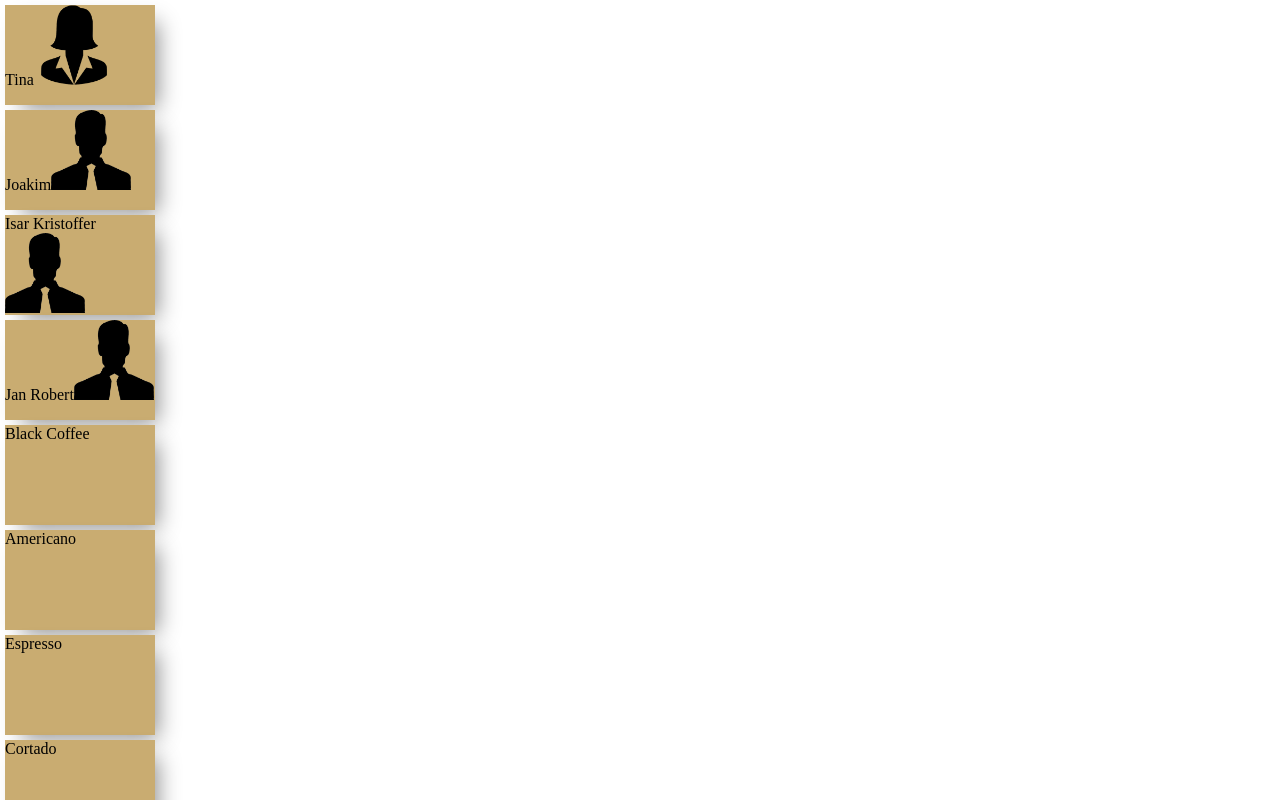
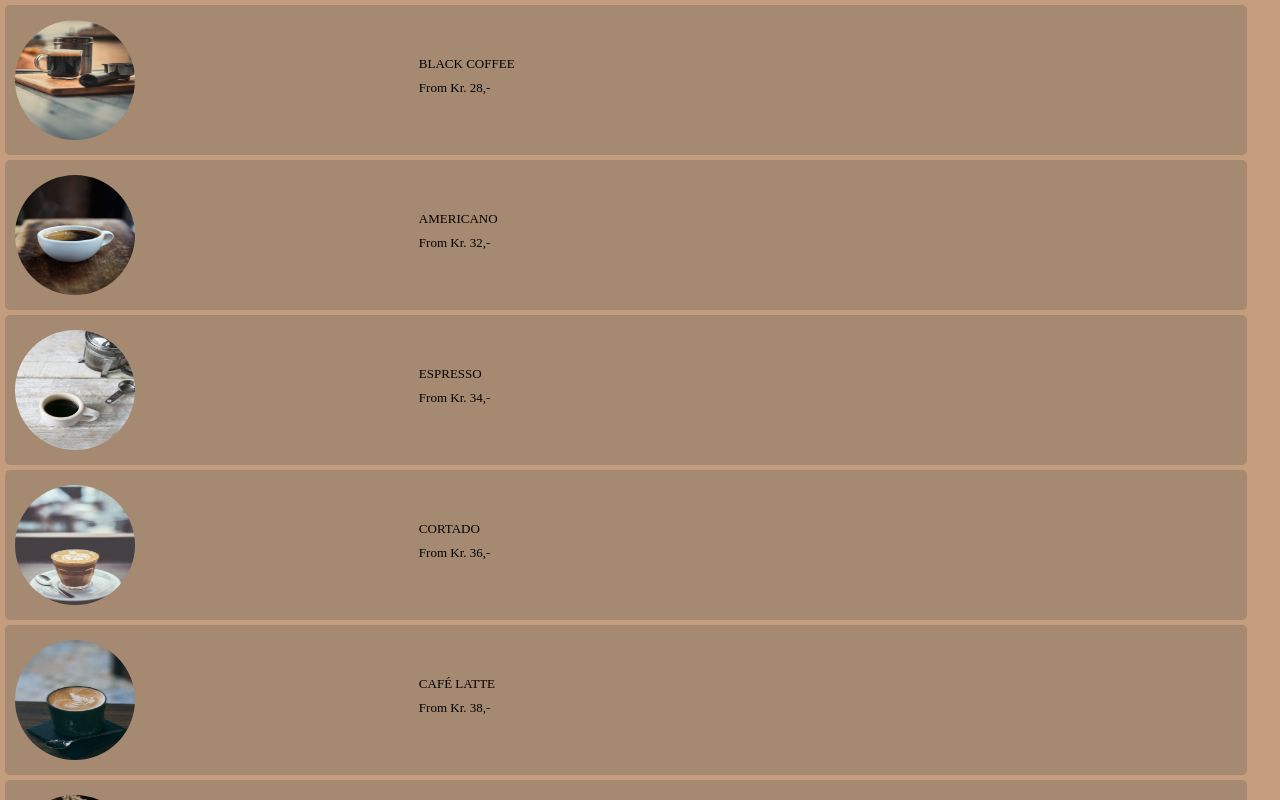
Before and after one commit to joakimgus/DS3801_Grensesnitt_Eksamen, a React (Create React App) app in the folder eksamen/: page / in a window 1280 px wide. Shown: the top 800 px of the page. Built offline with nearby package versions, Linux system fonts and the light colour scheme.

Commit message:
fixed cardview for products

```diff
--- a/eksamen/src/css/App.css
+++ b/eksamen/src/css/App.css
@@ -1,15 +1,41 @@
+body {
+    background-color: #C39D7D;
+    overflow: scroll;
+}
 .productCard {
+    display: grid;
+    grid-template-columns: 3fr 5fr 1fr;
+    grid-template-rows: repeat(4, 1fr);
     font-family: avenir;
-    width: 150px;
-    height: 100px;
-    background-color: rgb(201, 172, 113);
-    -webkit-box-shadow: 10px 10px 21px -7px rgba(0,0,0,0.44);
-    -moz-box-shadow: 10px 10px 21px -7px rgba(0,0,0,0.44);
-    box-shadow: 10px 10px 21px -7px rgba(0,0,0,0.44);
+    width: 97%;
+    height: 150px;
+    background-color: rgba(77, 77, 77, 0.244);
+    border-radius: 5px;
     margin: 5px;
 }
 
 img {
-    max-width: 80%;
-    max-height: 80%;
+    grid-column: 1 / 2;
+    grid-row: 1 / span 4;
+    margin: 10px;
+    margin-top: 15px;
+    border-radius: 50%;
+    width: 120px;
+    height: 120px;
 }
+
+.productTitle {
+    text-transform: uppercase;
+    font-size: small;
+    grid-column: 2 / 3;
+    grid-row: 2;
+    margin-bottom: 0px;
+}
+
+.productPrice {
+    font-size: small;
+    text-transform: capitalize;
+    margin-top: 0px;
+    grid-column: 2 / 3;
+    grid-row: 3;
+}
--- a/eksamen/src/js/App.jsx
+++ b/eksamen/src/js/App.jsx
@@ -9,6 +9,7 @@ function App() {
 
     return (
         <div>
+            {/*
             <div>
                 {
                     users.map(user => {
@@ -16,6 +17,7 @@ function App() {
                     })
                 }
             </div>
+            */}
             <div>
                 {
                     hotcoffee.map(hotcoffee => {
--- a/eksamen/src/js/components/HotCoffee.jsx
+++ b/eksamen/src/js/components/HotCoffee.jsx
@@ -5,7 +5,9 @@ const HotCoffee = (hotcoffee) => {
     return (
         <div className="productCard">
             {console.log(hotcoffee)}
-            {hotcoffee.hotcoffee.productName}
+            <img src={hotcoffee.hotcoffee.productImage} alt={hotcoffee.hotcoffee.productName} />
+            <p className="productTitle">{hotcoffee.hotcoffee.productName}</p>
+            <p className="productPrice">From kr. {hotcoffee.hotcoffee.price[0]},-</p>
         </div>
     )
 }
```
